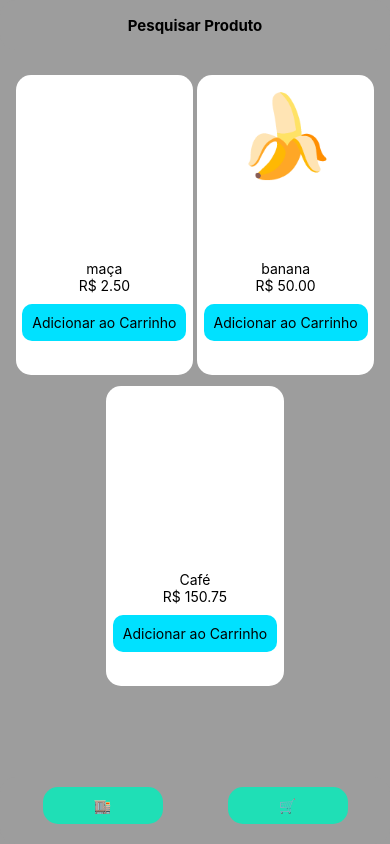
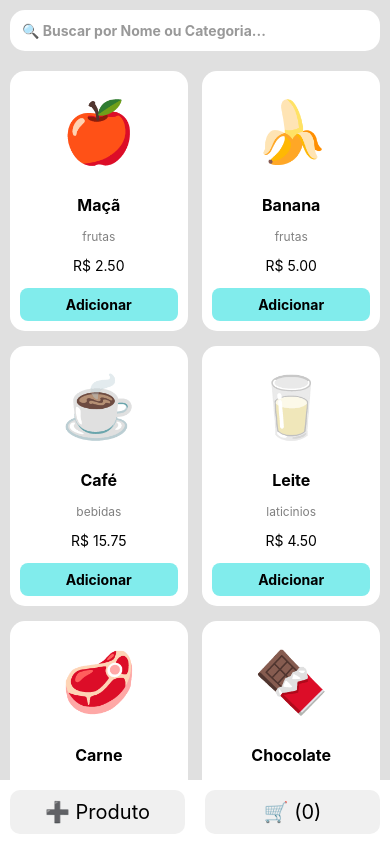
Before and after one commit to ErickDsBR/React-Native-Project, a React Native app: screen / in a window 390 px wide. Built offline with nearby package versions, Linux system fonts and the light colour scheme.

Commit message:
finalizado

```diff
--- a/App.js
+++ b/App.js
@@ -1,122 +1,175 @@
-//! ideia de usar um modal para adicionar produtos assim podendo criar uma tela acima da principal com inputs com as informações do produto como nome, valor, etc
-
-//* criar um pasta separar o codigo de funções e componentes um arquivo que guarda a lista como um bd e um para as funçoes e paginas do app com coisas relacionadas a interface e coisas a mais de um mercado!!
-
 import React, { useState } from "react";
 import { TextInput, Modal, StyleSheet, Text, View, TouchableOpacity, ScrollView } from "react-native";
 import { SafeAreaView, SafeAreaProvider } from "react-native-safe-area-context";
-//!!.............................................
 
 export default function App() {
   const [Name, setName] = useState("");
   const [value, setValue] = useState("");
+
   const [produtos, setProdutos] = useState([
-    {
-      id: 1,
-      img: "",
-      nome: "maça",
-      valor: 2.50,
-      categoria: "frutas",
-    },
-    {
-      id: 2,
-      img: "🍌",
-      categoria: "frutas",
-      nome: "banana",
-      valor: 50,
-    },
-    {
-      id: 3,
-      img: "",
-      nome: "Café",
-      valor: 150.75,
-      categoria: "Cafe em po",
-    }
-  ]);
-  const [cart, setcart] = useState([
-    {
-      id: 1,
-      img: "",
-      nome: "maça",
-      valor: 2.50,
-      categoria: "frutas",
-
-    },
-
+    { id: 1, img: "🍎", nome: "Maçã", valor: 2.50, categoria: "frutas" },
+    { id: 2, img: "🍌", nome: "Banana", valor: 5.00, categoria: "frutas" },
+    { id: 3, img: "☕", nome: "Café", valor: 15.75, categoria: "bebidas" },
+    { id: 4, img: "🥛", nome: "Leite", valor: 4.50, categoria: "laticinios" },
+    { id: 5, img: "🥩", nome: "Carne", valor: 35.00, categoria: "acougue" },
+    { id: 6, img: "🍫", nome: "Chocolate", valor: 8.00, categoria: "doces" }
   ]);
 
-  const [modalVisible, setModalVisible] = React.useState(false);
+  const [cart, setcart] = useState([]);
+  const [modalVisible, setModalVisible] = useState(false);
   const [carrinho, setCarrinho] = useState(false);
+  const [searchModalVisible, setSearchModalVisible] = useState(false);
+  const [searchText, setSearchText] = useState("");
+
+  const totalCarrinho = cart.reduce((acc, item) => acc + (item.valor * item.quantity), 0);
+
+  const produtosFiltrados = produtos.filter((produto) => {
+    const textoLimpo = searchText.toLowerCase();
+    return produto.nome.toLowerCase().includes(textoLimpo) ||
+      produto.categoria.toLowerCase().includes(textoLimpo);
+  });
 
   const adicionarProduto = () => {
     const novoProduto = {
-      id: produtos.length + 1,
+      id: Date.now(),
+      img: "📦",
       nome: Name,
-      valor: parseFloat(value),
+      valor: parseFloat(value) || 0,
+      categoria: "Outros"
     }
     setProdutos([...produtos, novoProduto]);
     setModalVisible(false);
+    setName("");
+    setValue("");
   };
-  const adicionarAoCarrinho = (item) => {
-    // Função para adicionar produtos ao carrinho (a ser implementada)
-    const novositens = {
-      id: Date.now(),
-      nome: item.nome,
-      valor: item.valor,
+
+  const adicionarAoCarrinho = (itemClicado) => {
+    const itemExistente = cart.find(item => item.id === itemClicado.id);
+
+    if (itemExistente) {
+      const novoCarrinho = cart.map(item =>
+        item.id === itemClicado.id
+          ? { ...item, quantity: item.quantity + 1 }
+          : item
+      );
+      setcart(novoCarrinho);
+    } else {
+      const novoItem = {
+        ...itemClicado,
+        quantity: 1
       };
-    console.log("adicionado", novositens);
-    setcart([...cart, novositens]);
+      setcart([...cart, novoItem]);
+    }
   };
-  const filterarProdutos = {
-    // Função para filtrar produtos (a ser implementada)
 
-  };
-  const removerDoCarrinho = {
-    // Função para remover produtos do carrinho (a ser implementada)
-
-
+  const removerDoCarrinho = (idParaRemover) => {
+    const novaLista = cart.filter(item => item.id !== idParaRemover);
+    setcart(novaLista);
   };
 
   return (
     <SafeAreaProvider>
       <SafeAreaView style={styles.container}>
+
         <View style={styles.header}>
-          <TextInput style={styles.headersearch} placeholder="Pesquisar Produto" />
+          <TouchableOpacity
+            style={styles.headersearchArea}
+            onPress={() => setSearchModalVisible(true)}
+          >
+            <Text style={styles.placeholderText}>🔍 Buscar por Nome ou Categoria...</Text>
+          </TouchableOpacity>
         </View>
+
         <ScrollView style={styles.scrollView}>
           <View style={styles.produtos}>
             {produtos.map((produto) => (
               <View key={produto.id} style={styles.produto}>
                 <View style={styles.imgContainer}>
-                  <Text style={styles.emoji} >{produto.img}</Text>
+                  <Text style={styles.emoji}>{produto.img}</Text>
                 </View>
-                <Text>{produto.nome}</Text>
+                <Text style={{ fontWeight: 'bold', fontSize: 16 }}>{produto.nome}</Text>
+                <Text style={{ fontSize: 12, color: 'gray' }}>{produto.categoria}</Text>
                 <Text>R$ {produto.valor.toFixed(2)}</Text>
-                <TouchableOpacity style={styles.addcart} onPress={() => adicionarAoCarrinho(produtos)}>
-                  <Text>Adicionar ao Carrinho</Text>
+
+                <TouchableOpacity style={styles.addcart} onPress={() => adicionarAoCarrinho(produto)}>
+                  <Text style={{ fontWeight: 'bold' }}>Adicionar</Text>
                 </TouchableOpacity>
               </View>
             ))}
           </View>
         </ScrollView>
+
         <View style={styles.navgation}>
-          <TouchableOpacity style={styles.navgation_button} title="Adicionar Produto" onPress={() => setModalVisible(true)}>
-            <Text>🏬</Text>
+          <TouchableOpacity style={styles.navgation_button} onPress={() => setModalVisible(true)}>
+            <Text style={{ fontSize: 20 }}>➕ Produto</Text>
           </TouchableOpacity>
-          <TouchableOpacity style={styles.navgation_button} title="Adicionar Produto" onPress={() => setCarrinho(true)}>
-            <Text>🛒</Text>
+
+          <TouchableOpacity style={styles.navgation_button} onPress={() => setCarrinho(true)}>
+            <Text style={{ fontSize: 20 }}>🛒 ({cart.reduce((acc, item) => acc + item.quantity, 0)})</Text>
           </TouchableOpacity>
         </View>
+
       </SafeAreaView>
+
       <Modal
-        justifyContent="center"
+        animationType="fade"
+        visible={searchModalVisible}
+        onRequestClose={() => setSearchModalVisible(false)}
+      >
+        <SafeAreaView style={styles.modalSearchContainer}>
+          <View style={styles.searchHeader}>
+            <TouchableOpacity onPress={() => setSearchModalVisible(false)}>
+              <Text style={{ fontSize: 30, marginRight: 10 }}>⬅️</Text>
+            </TouchableOpacity>
+
+            <TextInput
+              style={styles.searchInputReal}
+              placeholder="Ex: Banana ou Frutas"
+              value={searchText}
+              onChangeText={setSearchText}
+              autoFocus={true}
+            />
+          </View>
+
+          <View style={styles.searchResults}>
+            <ScrollView>
+              {produtosFiltrados.map((produto) => (
+                <View key={produto.id} style={styles.searchItem}>
+                  <Text style={{ fontSize: 30 }}>{produto.img}</Text>
+                  <View style={{ flex: 1, marginLeft: 15 }}>
+                    <Text style={{ fontWeight: 'bold', fontSize: 18 }}>{produto.nome}</Text>
+                    <Text style={{ color: 'gray', fontStyle: 'italic' }}>{produto.categoria}</Text>
+                    <Text style={{ fontWeight: 'bold', color: '#1fdfb6' }}>R$ {produto.valor.toFixed(2)}</Text>
+                  </View>
+
+                  <TouchableOpacity
+                    style={styles.btnAddSearch}
+                    onPress={() => adicionarAoCarrinho(produto)}
+                  >
+                    <Text style={{ fontWeight: 'bold' }}>Comprar</Text>
+                  </TouchableOpacity>
+                </View>
+              ))}
+
+              {produtosFiltrados.length === 0 && searchText !== "" && (
+                <Text style={{ textAlign: 'center', marginTop: 20, fontSize: 16 }}>
+                  Nenhum produto encontrado.
+                </Text>
+              )}
+            </ScrollView>
+          </View>
+        </SafeAreaView>
+      </Modal>
+
+      <Modal
         animationType="slide"
         transparent={true}
         visible={modalVisible}
         onRequestClose={() => setModalVisible(false)}
       >
-        <SafeAreaView style={styles.modalContainer}>
+        <View style={styles.modalContainer}>
           <View style={styles.modalView}>
+            <Text style={styles.teste}>Novo Produto</Text>
             <TextInput
               style={styles.input}
               onChangeText={setName}
@@ -127,22 +180,23 @@ export default function App() {
               style={styles.input}
               onChangeText={setValue}
               value={value}
-              placeholder="Valor do Produto"
+              placeholder="Valor"
               keyboardType="numeric"
+            />
 
-            />
-            <TouchableOpacity style={styles.botao} onPress={() => setModalVisible(false)}>
-              <Text>Fechar</Text>
+            <View style={{ flexDirection: 'row', gap: 10 }}>
+              <TouchableOpacity style={[styles.botao, { backgroundColor: '#ff6b6b' }]} onPress={() => setModalVisible(false)}>
+                <Text style={{ color: 'white', fontWeight: 'bold' }}>Cancelar</Text>
               </TouchableOpacity>
-            <TouchableOpacity style={styles.botao} onPress={adicionarProduto}>
-              <Text>Adicionar</Text>
+              <TouchableOpacity style={[styles.botao, { backgroundColor: '#1fdfb6' }]} onPress={adicionarProduto}>
+                <Text style={{ fontWeight: 'bold' }}>Salvar</Text>
               </TouchableOpacity>
             </View>
-        </SafeAreaView>
+          </View>
+        </View>
       </Modal>
-      <SafeAreaView style={styles.modalcart}>
+
       <Modal
-          justifyContent="center"
         animationType="slide"
         visible={carrinho}
         onRequestClose={() => setCarrinho(false)}
@@ -150,188 +204,274 @@ export default function App() {
         <SafeAreaView style={styles.modalcartContainer}>
           <View style={styles.cartView}>
             <View style={styles.headercart}>
-                <Text style={styles.cartheader} >Carrinho</Text>
+              <Text style={styles.cartheader}>Seu Carrinho</Text>
             </View>
-              <ScrollView style={styles.scrollView}>
-                <View style={styles.cart_products} >
-                  {cart.map((cart_products) => (
-                    <View key={cart.id} style={styles.cart_produtos}>
-                      <Text>{cart_products.nome}</Text>
-                      <Text>R$ {cart_products.valor}</Text>
-                      <TouchableOpacity style={styles.remove_cart}>
-                        <Text>Remover</Text>
+            <View style={styles.cart_products_container}>
+              <ScrollView contentContainerStyle={{ alignItems: 'center', paddingBottom: 20 }}>
+                {cart.length === 0 ? (
+                  <Text style={{ marginTop: 50, fontSize: 18, color: '#666' }}>O carrinho está vazio 🛒</Text>
+                ) : (
+                  cart.map((cart_products) => (
+                    <View key={cart_products.id} style={styles.cart_item}>
+                      <Text style={styles.emoji_cart}>{cart_products.img}</Text>
+                      <View style={{ flex: 1, marginLeft: 10 }}>
+                        <View style={{ flexDirection: 'row', alignItems: 'center' }}>
+                          <Text style={{ fontWeight: 'bold', fontSize: 16, color: '#1fdfb6' }}>
+                            {cart_products.quantity}x
+                          </Text>
+                          <Text style={{ fontWeight: 'bold', fontSize: 16, marginLeft: 5 }}>
+                            {cart_products.nome}
+                          </Text>
+                        </View>
+                        <Text style={{ fontSize: 14, color: '#333' }}>
+                          Total: R$ {(cart_products.valor * cart_products.quantity).toFixed(2)}
+                        </Text>
+                      </View>
+                      <TouchableOpacity style={styles.remove_cart} onPress={() => removerDoCarrinho(cart_products.id)}>
+                        <Text style={{ color: 'white', fontSize: 12 }}>Remover</Text>
                       </TouchableOpacity>
                     </View>
-                  ))}
+                  ))
+                )}
+              </ScrollView>
             </View>
-              </ScrollView>
-              <View style={styles.close_cart}>
-                <TouchableOpacity style={styles.botao} onPress={() => setCarrinho(false)}>
-                  <Text>Fechar</Text>
+            <View style={styles.footer_cart}>
+              <View style={styles.total_container}>
+                <Text style={styles.total_text}>Total a pagar:</Text>
+                <Text style={styles.total_valor}>R$ {totalCarrinho.toFixed(2)}</Text>
+              </View>
+              <TouchableOpacity style={styles.btn_fechar_cart} onPress={() => setCarrinho(false)}>
+                <Text style={styles.text_cart_btn}>Fechar Carrinho</Text>
               </TouchableOpacity>
             </View>
           </View>
         </SafeAreaView>
       </Modal>
-      </SafeAreaView >
-    </SafeAreaProvider >
+
+    </SafeAreaProvider>
   );
 }
 
 const styles = StyleSheet.create({
   container: {
-    backgroundColor: "#9d9d9d",
+    backgroundColor: "#e0e0e0",
     alignItems: "center",
     flex: 1,
   },
   header: {
     width: "100%",
-    height: "50px",
+    padding: 10,
+    backgroundColor: "#e0e0e0",
   },
-  headersearch: {
-    backgroundColor: "#9d9d9d",
+  headersearchArea: {
+    backgroundColor: "#fff",
     borderRadius: 15,
-    padding: 10,
-    textAlign: "center",
-    fontSize: 15,
-    fontWeight: "bold",
+    padding: 12,
     width: "100%",
-    height: "50px",
+    elevation: 2,
+  },
+  placeholderText: {
+    color: '#999',
+    fontWeight: 'bold'
   },
   produtos: {
-    marginTop: 10,
-    elevation: 10,
-    padding: "10px",
-    backgroundColor: "#9d9d9d",
-    justifyContent: "center",
+    padding: 10,
+    flexDirection: "row",
     flexWrap: "wrap",
-    flexDirection: "row",
-    width: "100%",
-    gap: '1%',
+    justifyContent: "space-between",
   },
   produto: {
-    elevation: 10,
-    marginTop: 5,
-    justifyContent: "center",
-    alignItems: "center",
     backgroundColor: "#fff",
     width: '48%',
-    height: 300,
+    height: 260,
     borderRadius: 15,
-    elevation: 5,
+    elevation: 3,
+    marginBottom: 15,
+    alignItems: "center",
+    justifyContent: "space-between",
+    padding: 10,
   },
   imgContainer: {
+    height: 100,
     justifyContent: "center",
-    alignItems: "center",
-    width: "100%",
-    height: 150,
   },
   emoji: {
-    fontSize: 80,
-    marginBottom: 100,
+    fontSize: 60,
   },
   scrollView: {
     width: "100%",
-    marginBottom: 10,
-  },
-  modalView: {
-    backgroundColor: "#9d9d9d",
-    justifyContent: "center",
-    alignItems: "center",
-    borderRadius: 20,
-    elevation: 20,
-    padding: 35,
-    height: 300,
-    width: 350,
-    margin: 20,
+    flex: 1,
   },
   modalContainer: {
     flex: 1,
     justifyContent: "center",
     alignItems: "center",
-
+    backgroundColor: 'rgba(0,0,0,0.5)',
+  },
+  modalView: {
+    backgroundColor: "#fff",
+    borderRadius: 20,
+    padding: 25,
+    alignItems: "center",
+    elevation: 5,
+    width: '85%',
   },
   input: {
-    elevation: 15,
-    colortext: "#000",
-    backgroundColor: "#fff",
+    backgroundColor: "#f0f0f0",
     padding: 10,
-    borderBlockColor: "#000",
     textAlign: "center",
     marginBottom: 15,
-    borderWidth: 1,
     borderRadius: 10,
-    width: "80%",
-    height: 40,
+    width: "100%",
+    height: 50,
   },
   teste: {
-    colortext: "#000",
-    marginBottom: 15,
     fontSize: 20,
     fontWeight: "bold",
-
+    marginBottom: 20,
   },
   botao: {
-    backgroundColor: "#fff",
-    alignItems: "center",
-    width: "50%",
-    height: 40,
-    elevation: 10,
     padding: 10,
     borderRadius: 10,
-    marginTop: 10,
-
+    width: 100,
+    alignItems: 'center',
+    elevation: 2
   },
   navgation: {
-    backgroundColor: "#9d9d9d",
-    padding: 10,
-    borderRadius: 15,
+    backgroundColor: "#fff",
+    flexDirection: "row",
+    justifyContent: "space-around",
+    width: "100%",
+    paddingVertical: 10,
     elevation: 10,
-    justifyContent: "space-around",
-    flexDirection: "row",
-    width: "100%",
   },
   navgation_button: {
-    width: 120,
-    borderRadius: 15,
-    elevation: 10,
+    backgroundColor: "#f0f0f0",
     padding: 10,
-    marginBottom: 10,
-    justifyContent: "space-evenly",
-    backgroundColor: "#1fdfb6ff",
+    borderRadius: 10,
+    width: '45%',
     alignItems: "center",
   },
   addcart: {
-    backgroundColor: "#00e1ffff",
+    backgroundColor: "#81ecec",
+    padding: 8,
+    borderRadius: 8,
+    width: '100%',
+    alignItems: 'center',
+  },
+  modalSearchContainer: {
+    flex: 1,
+    backgroundColor: '#f5f5f5',
+  },
+  searchHeader: {
+    flexDirection: 'row',
+    alignItems: 'center',
+    backgroundColor: '#fff',
+    padding: 15,
+    elevation: 3,
+  },
+  searchInputReal: {
+    flex: 1,
+    backgroundColor: '#f0f0f0',
+    borderRadius: 10,
     padding: 10,
+    fontSize: 16,
+  },
+  searchResults: {
+    flex: 1,
+    padding: 10,
+  },
+  searchItem: {
+    flexDirection: 'row',
+    backgroundColor: '#fff',
     borderRadius: 10,
-    marginTop: 10,
+    padding: 15,
+    marginBottom: 10,
+    alignItems: 'center',
+    elevation: 2,
+  },
+  btnAddSearch: {
+    backgroundColor: "#81ecec",
+    padding: 10,
+    borderRadius: 8,
   },
   modalcartContainer: {
     flex: 1,
+    backgroundColor: '#fff',
+  },
+  cartView: {
+    flex: 1,
+    backgroundColor: "#fff",
+    width: "100%",
   },
   headercart: {
     alignItems: "center",
     justifyContent: "center",
-    marginBottom: 20,
+    paddingVertical: 15,
+    borderBottomWidth: 1,
+    borderBottomColor: '#eee',
   },
   cartheader: {
+    fontSize: 24,
+    fontWeight: "bold",
+  },
+  cart_products_container: {
+    flex: 1,
+    width: "100%",
+    paddingTop: 10,
+  },
+  cart_item: {
+    backgroundColor: "#f9f9f9",
+    width: "90%",
+    borderRadius: 10,
+    padding: 15,
+    marginBottom: 10,
+    flexDirection: 'row',
+    alignItems: 'center',
+    justifyContent: 'space-between',
+    elevation: 1,
+    borderWidth: 1,
+    borderColor: '#eee'
+  },
+  emoji_cart: {
     fontSize: 25,
+  },
+  remove_cart: {
+    backgroundColor: '#ff7675',
+    paddingVertical: 5,
+    paddingHorizontal: 10,
+    borderRadius: 5,
+  },
+  footer_cart: {
+    padding: 20,
+    borderTopWidth: 1,
+    borderTopColor: '#eee',
+    backgroundColor: '#fff',
+  },
+  total_container: {
+    flexDirection: 'row',
+    justifyContent: 'space-between',
+    alignItems: 'center',
+    marginBottom: 15,
+  },
+  total_text: {
+    fontSize: 18,
+    color: '#666',
+  },
+  total_valor: {
+    fontSize: 24,
+    fontWeight: 'bold',
+    color: '#1fdfb6',
+  },
+  btn_fechar_cart: {
+    backgroundColor: "#ff4444",
+    padding: 15,
+    borderRadius: 10,
+    alignItems: "center",
+  },
+  text_cart_btn: {
+    color: "white",
     fontWeight: "bold",
-    marginBottom: 20,
+    fontSize: 16,
   },
-  cart_products: {
-    justifyContent: "center",
-    alignItems: "center",
-
-  },
-  cart_produtos: {
-    backgroundColor: "#9d9d9d",
-    width: "95%",
-    borderRadius: 15,
-    height: 70,
-    marginBottom: 20,
-
-  },
-
 });
```
Also changed, not shown: assets/img/cafe.png (deleted). Lines whose indentation alone changed are shown as unchanged.
